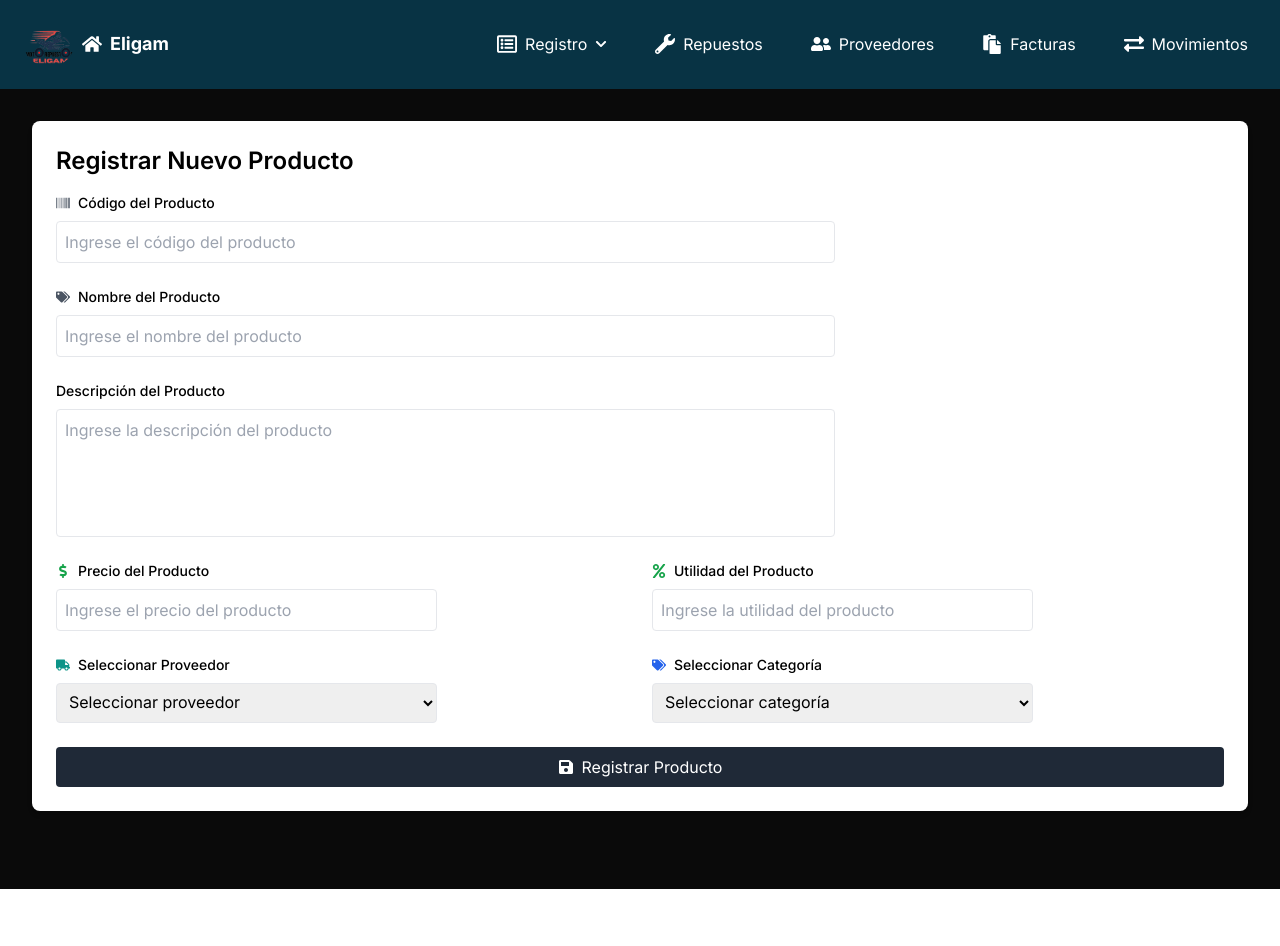
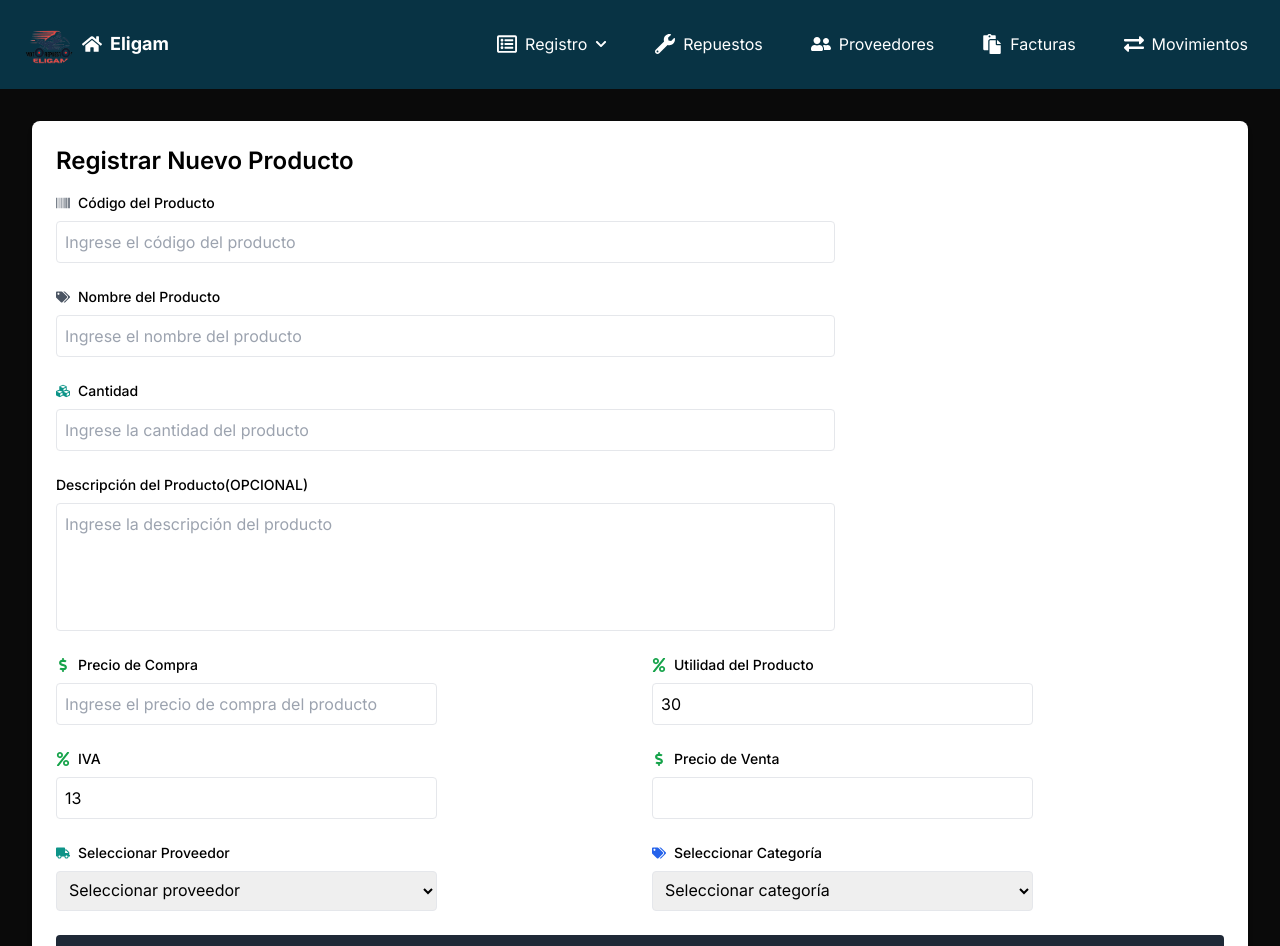
Before and after one commit to yeikoa/Sistema_de_inventario, a Next.js app: page /dashboard/registro/repuestos in a window 1280 px wide. Shown: the top 946 px of the page. Before the commit the page ends 889 px from the top, so only its background shows below. Built offline with nearby package versions, Linux system fonts and the light colour scheme.

Commit message:
Registro de productos mejora

```diff
--- a/src/app/dashboard/registro/repuestos/page.jsx
+++ b/src/app/dashboard/registro/repuestos/page.jsx
@@ -1,14 +1,16 @@
 "use client"
-import { useState } from "react";
+import { useState, useEffect } from "react";
 import { FaSave, FaBarcode, FaDollarSign, FaPercent, FaCubes, FaTruck, FaTags } from "react-icons/fa";
 
 export default function RegisterProduct() {
   const [productCode, setProductCode] = useState("");
   const [productName, setProductName] = useState("");
   const [productDescription, setProductDescription] = useState("");
+  const [productQuantity, setProductQuantity] = useState("");
   const [productPrice, setProductPrice] = useState("");
-  const [productProfit, setProductProfit] = useState("");
-  const [productStock, setProductStock] = useState("");
+  const [productProfit, setProductProfit] = useState(30);
+  const [productIVA, setProductIVA] = useState(13);
+  const [productSalePrice, setProductSalePrice] = useState("");
   const [selectedProvider, setSelectedProvider] = useState("");
   const [selectedCategory, setSelectedCategory] = useState("");
   const [error, setError] = useState("");
@@ -22,13 +24,13 @@ export default function RegisterProduct() {
     setError("");
     setSuccess("");
 
-    if (!productCode || !productName || !productDescription || !productPrice || !productProfit || !productStock || !selectedProvider || !selectedCategory) {
+    if (!productCode || !productName || !productPrice || !productProfit || !productQuantity || !selectedProvider || !selectedCategory) {
       setError("Todos los campos son obligatorios");
       return;
     }
 
-    if (productPrice <= 0 || productProfit <= 0 || productStock < 0) {
-      setError("El precio, la utilidad y el stock deben ser números positivos");
+    if (productPrice <= 0 || productProfit <= 0 || productQuantity < 0) {
+      setError("El precio, la utilidad y la cantidad deben ser números positivos");
       return;
     }
 
@@ -36,6 +38,15 @@ export default function RegisterProduct() {
 
     setSuccess("Producto registrado con éxito");
   };
+
+  useEffect(() => {
+    if (productPrice) {
+      const price = parseFloat(productPrice);
+      const profit = price * (productProfit / 100);
+      const iva = price * (productIVA / 100);
+      setProductSalePrice((price + profit + iva).toFixed(2));
+    }
+  }, [productPrice, productProfit, productIVA]);
 
   return (
     <div className="bg-neutral-950 min-h-screen p-8">
@@ -77,9 +88,24 @@ export default function RegisterProduct() {
           </div>
 
           <div>
+            <label htmlFor="productQuantity" className="text-sm font-medium mb-2 flex items-center">
+              <FaCubes className="text-teal-600 mr-2" />
+              Cantidad
+            </label>
+            <input
+              type="number"
+              id="productQuantity"
+              className="w-full md:w-2/3 border rounded p-2"
+              placeholder="Ingrese la cantidad del producto"
+              value={productQuantity}
+              onChange={(e) => setProductQuantity(e.target.value)}
+            />
+          </div>
+
+          <div>
             <div className="flex flex-col">
               <label htmlFor="productDescription" className="text-sm font-medium mb-2">
-                Descripción del Producto
+                Descripción del Producto(OPCIONAL)
               </label>
               <textarea
                 id="productDescription"
@@ -95,13 +121,13 @@ export default function RegisterProduct() {
             <div>
               <label htmlFor="productPrice" className="text-sm font-medium mb-2 flex items-center">
                 <FaDollarSign className="text-green-600 mr-2" />
-                Precio del Producto
+                Precio de Compra
               </label>
               <input
                 type="number"
                 id="productPrice"
                 className="w-full md:w-2/3 border rounded p-2"
-                placeholder="Ingrese el precio del producto"
+                placeholder="Ingrese el precio de compra del producto"
                 value={productPrice}
                 onChange={(e) => setProductPrice(e.target.value)}
               />
@@ -115,9 +141,37 @@ export default function RegisterProduct() {
                 type="number"
                 id="productProfit"
                 className="w-full md:w-2/3 border rounded p-2"
-                placeholder="Ingrese la utilidad del producto"
                 value={productProfit}
-                onChange={(e) => setProductProfit(e.target.value)}
+                readOnly
+              />
+            </div>
+          </div>
+
+          <div className="grid grid-cols-1 md:grid-cols-2 gap-6">
+            <div>
+              <label htmlFor="productIVA" className="text-sm font-medium mb-2 flex items-center">
+                <FaPercent className="text-green-600 mr-2" />
+                IVA
+              </label>
+              <input
+                type="number"
+                id="productIVA"
+                className="w-full md:w-2/3 border rounded p-2"
+                value={productIVA}
+                readOnly
+              />
+            </div>
+            <div>
+              <label htmlFor="productSalePrice" className="text-sm font-medium mb-2 flex items-center">
+                <FaDollarSign className="text-green-600 mr-2" />
+                Precio de Venta
+              </label>
+              <input
+                type="number"
+                id="productSalePrice"
+                className="w-full md:w-2/3 border rounded p-2"
+                value={productSalePrice}
+                readOnly
               />
             </div>
           </div>
@@ -170,9 +224,4 @@ export default function RegisterProduct() {
       </div>
     </div>
   );
-
-
-
-
-
 }
```
